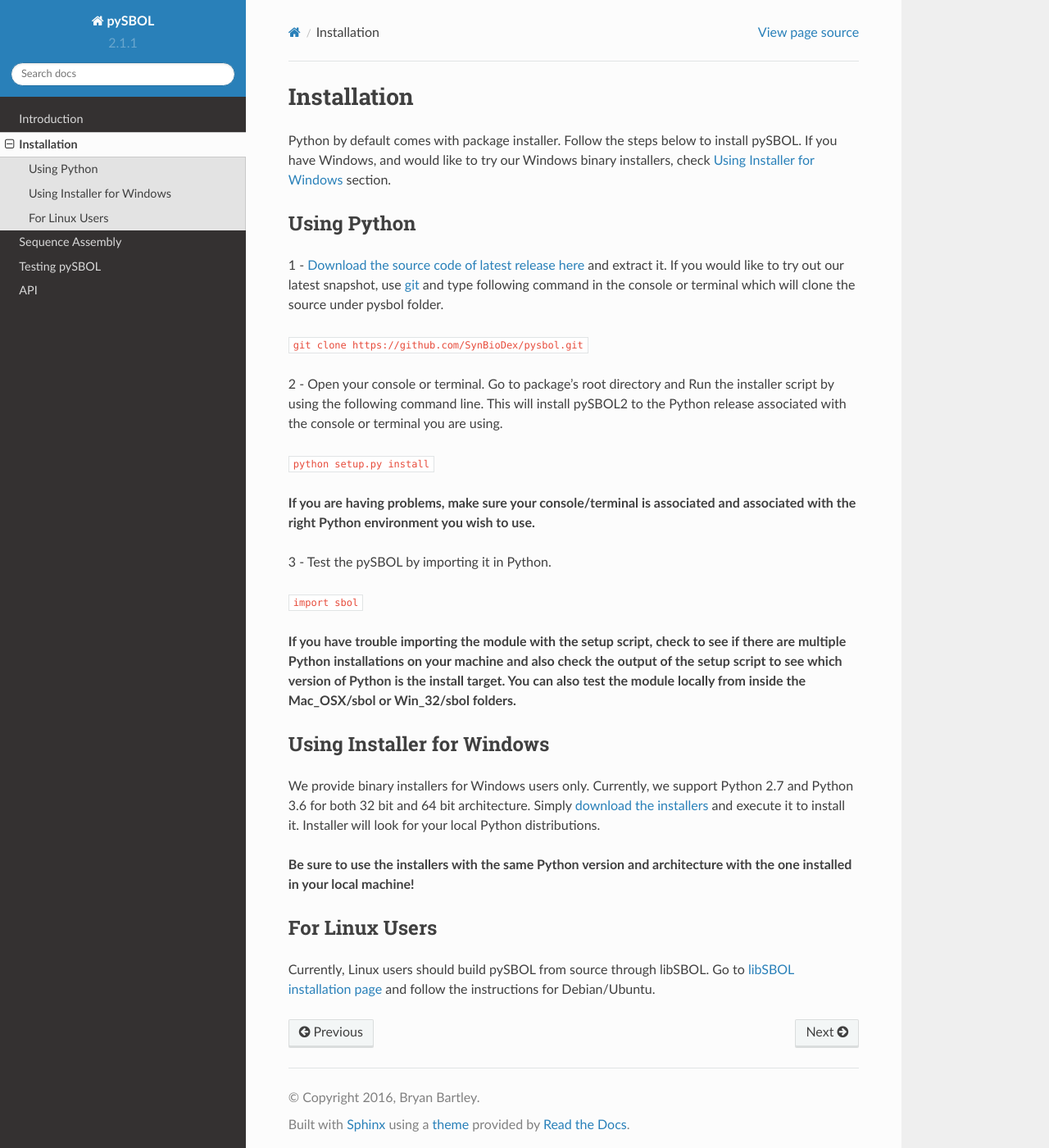
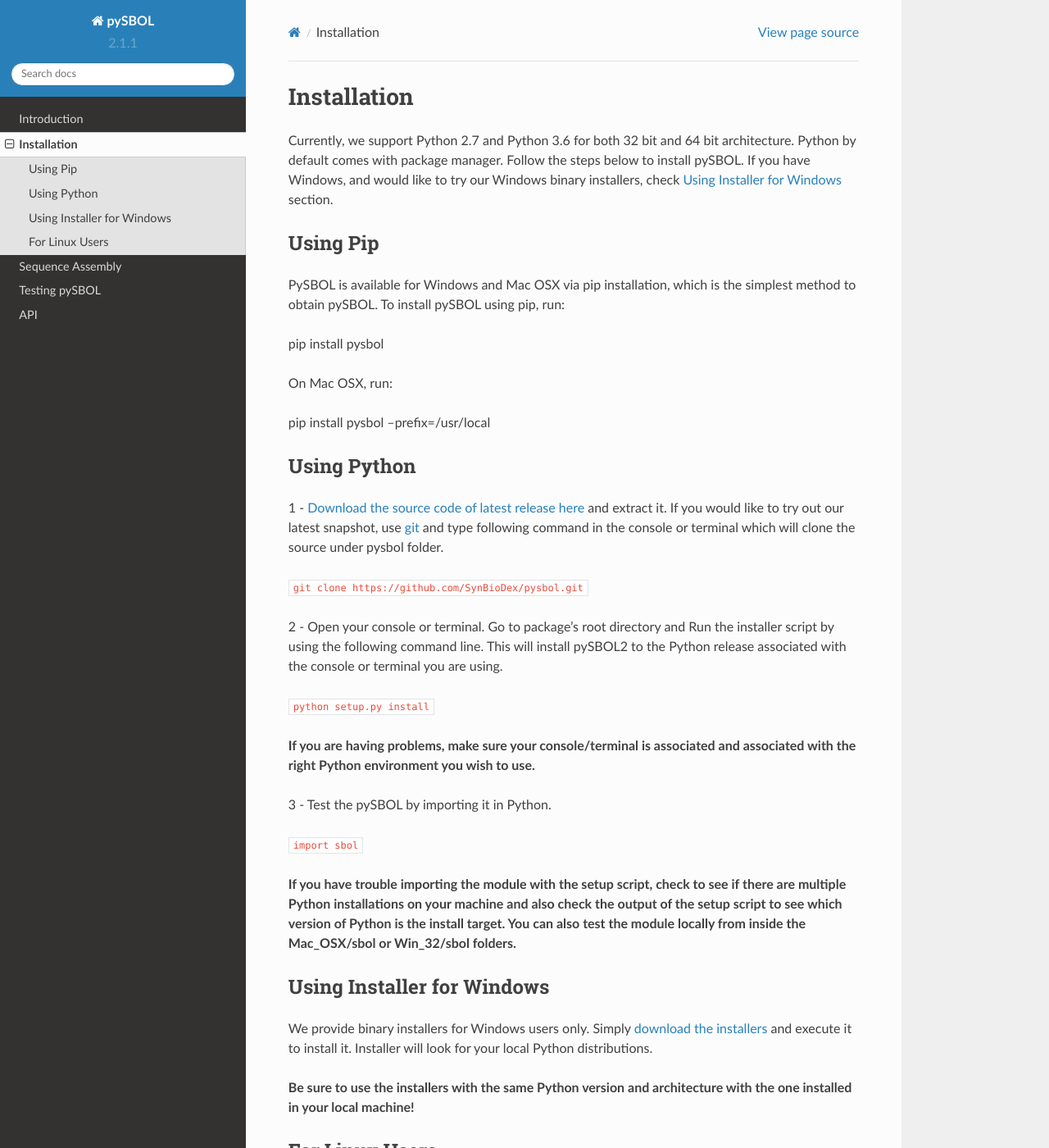
Before and after one commit to SynBioDex/pySBOL, a Sphinx documentation site: the page built from docs/installation.rst, in a window 1280 px wide and 1400 px high. Shown: the whole window at 82% size. Built offline with Sphinx 7.4.7 and the Read the Docs theme 2.0.0, drawn with Linux system fonts in a browser that asks for light colours.

Commit message:
Add pip instuctions on docs

```diff
--- a/docs/installation.rst
+++ b/docs/installation.rst
@@ -1,7 +1,21 @@
 Installation
 ======================
 
-Python by default comes with package installer. Follow the steps below to install pySBOL. If you have Windows, and would like to try our Windows binary installers, check `Using Installer for Windows <https://pysbol2.readthedocs.io/en/latest/installation.html#id1>`_ section.
+Currently, we support Python 2.7 and Python 3.6 for both 32 bit and 64 bit architecture.
+Python by default comes with package manager. Follow the steps below to install pySBOL. If you have Windows, and would like to try our Windows binary installers, check `Using Installer for Windows <https://pysbol2.readthedocs.io/en/latest/installation.html#id1>`_ section.
+
+----------------------
+Using Pip
+----------------------
+
+PySBOL is available for Windows and Mac OSX via pip installation, which is the simplest method to obtain pySBOL.
+To install pySBOL using pip, run:
+
+pip install pysbol
+
+On Mac OSX, run:
+
+pip install pysbol --prefix=/usr/local
 
 ----------------------
 Using Python
```
Also changed, not shown: other parts of docs/installation.rst (+1 -2 lines).
